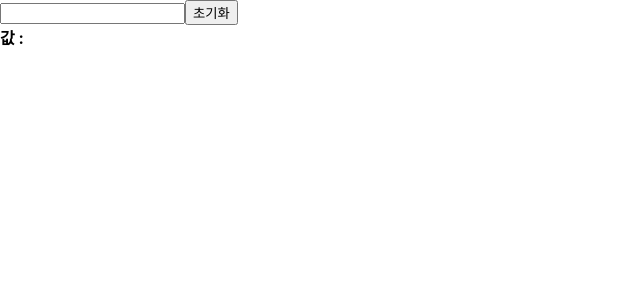
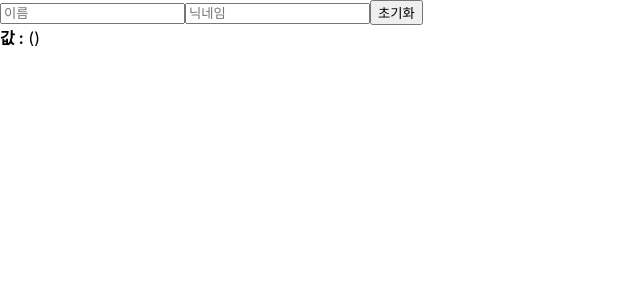
Before and after one commit to kdh0824/ReactBasic, a React (Create React App) app in the folder react-tutorial/: page / in a window 1280 px wide. Shown: the top 300 px of the page, without its empty margins (0-640 px from the left). Built offline with nearby package versions, Linux system fonts and the light colour scheme.

Commit message:
다중 INPUT 구현

```diff
--- a/react-tutorial/src/InputSample.js
+++ b/react-tutorial/src/InputSample.js
@@ -1,23 +1,43 @@
 import React, {useState} from 'react';
 
 function InputSample() {
-    const [text, setText] = useState('');
+    const [inputs, setInputs] = useState({
+        name: '',
+        nickname: '',
+    })
+
+    const {name, nickname} = inputs;
 
     const onChange = (e) => {
-        setText(e.target.value);
+        const {name, value} = e.target;
+
+        setInputs({
+            ...inputs,
+            [name]: value,
+        });
     }
 
     const onReset = () => {
-        setText('');
+        setInputs({
+            name: '',
+            nickname: ''
+        })
     }
 
     return (
         <div>
-            <input onChange={(e) => onChange(e)} value={text}/>
+            <input name={"name"}
+                   placeholder={"이름"}
+                   onChange={onChange}
+                   value={name}/>
+            <input name={"nickname"}
+                   placeholder={"닉네임"}
+                   onChange={onChange}
+                   value={nickname}/>
             <button onClick={onReset}>초기화</button>
             <div>
                 <b>값 :</b>
-                {text}
+                {name} ({nickname})
             </div>
         </div>
     );
```
